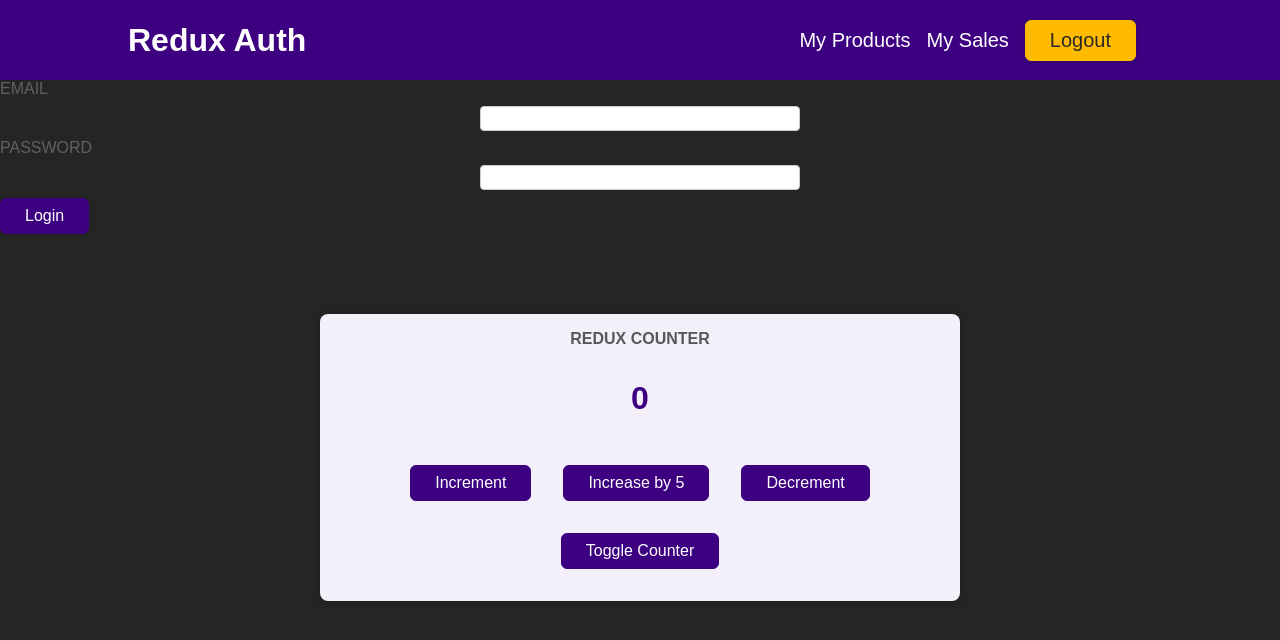
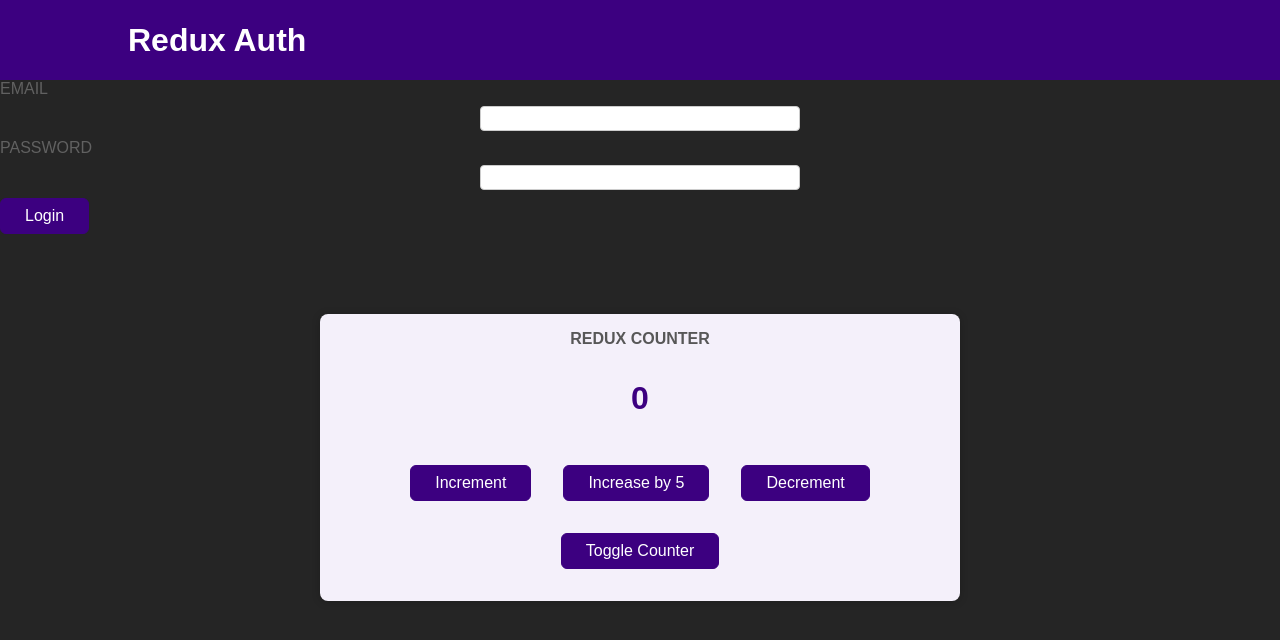
Before and after one commit to SO-HUII/redux-study-app, a React (Create React App) app: page / in a window 1280 px wide. Shown: the top 640 px of the page. Built offline with nearby package versions, Linux system fonts and the light colour scheme.

Commit message:
feat: dispatch

```diff
--- a/src/App.js
+++ b/src/App.js
@@ -2,13 +2,18 @@
 import Counter from "./components/Counter";
 import Header from './components/Header';
 import Auth from './components/Auth';
+import { useSelector } from "react-redux";
+import UserProfile from './components/UserProfile';
 
 
 function App() {
+  const isAuth = useSelector(state => state.auth.isAuthenticated);
+
   return (
     <Fragment>
       <Header />
-      <Auth />
+      {!isAuth && <Auth />}
+      {isAuth && <UserProfile />}
       <Counter />
     </Fragment>
   );
--- a/src/components/Auth.js
+++ b/src/components/Auth.js
@@ -1,11 +1,21 @@
 import React from 'react';
 import classes from './Auth.module.css';
+import { useDispatch } from 'react-redux';
+import { authActions } from '../store';
 
 const Auth = () => {
+    const dispatch = useDispatch();
+
+    const loginHandler = (event) => {
+        event.preventDefault();
+
+        dispatch(authActions.login());
+    };
+
     return (
         <main>
             <section>
-                <form>
+                <form onSubmit={loginHandler}>
                     <div className={classes.control}>
                         <label htmlFor='email'>Email</label>
                         <input type='email' id='email' />
--- a/src/components/Header.js
+++ b/src/components/Header.js
@@ -1,10 +1,22 @@
 import React from 'react';
 import classes from './Header.module.css';
+import { useDispatch, useSelector } from 'react-redux';
+import { authActions } from '../store';
 
 const Header = () => {
+    const isAuth = useSelector(state => state.auth.isAuthenticated);
+    const dispatch = useDispatch();
+
+    const logoutHandler = (event) => {
+        event.preventDefault();
+
+        dispatch(authActions.login());
+    };
+
     return (
         <header className={classes.header}>
             <h1>Redux Auth</h1>
+            {isAuth && (
                 <nav>
                     <ul>
                         <li>
@@ -14,10 +26,11 @@
                             <a href='/'>My Sales</a>
                         </l1>
                         <li>
-                        <button>Logout</button>
+                            <button onClick={logoutHandler}>Logout</button>
                         </li>
                     </ul>
                 </nav>
+            )}
         </header>
     );
 };
```
Lines whose indentation alone changed are shown as unchanged.
